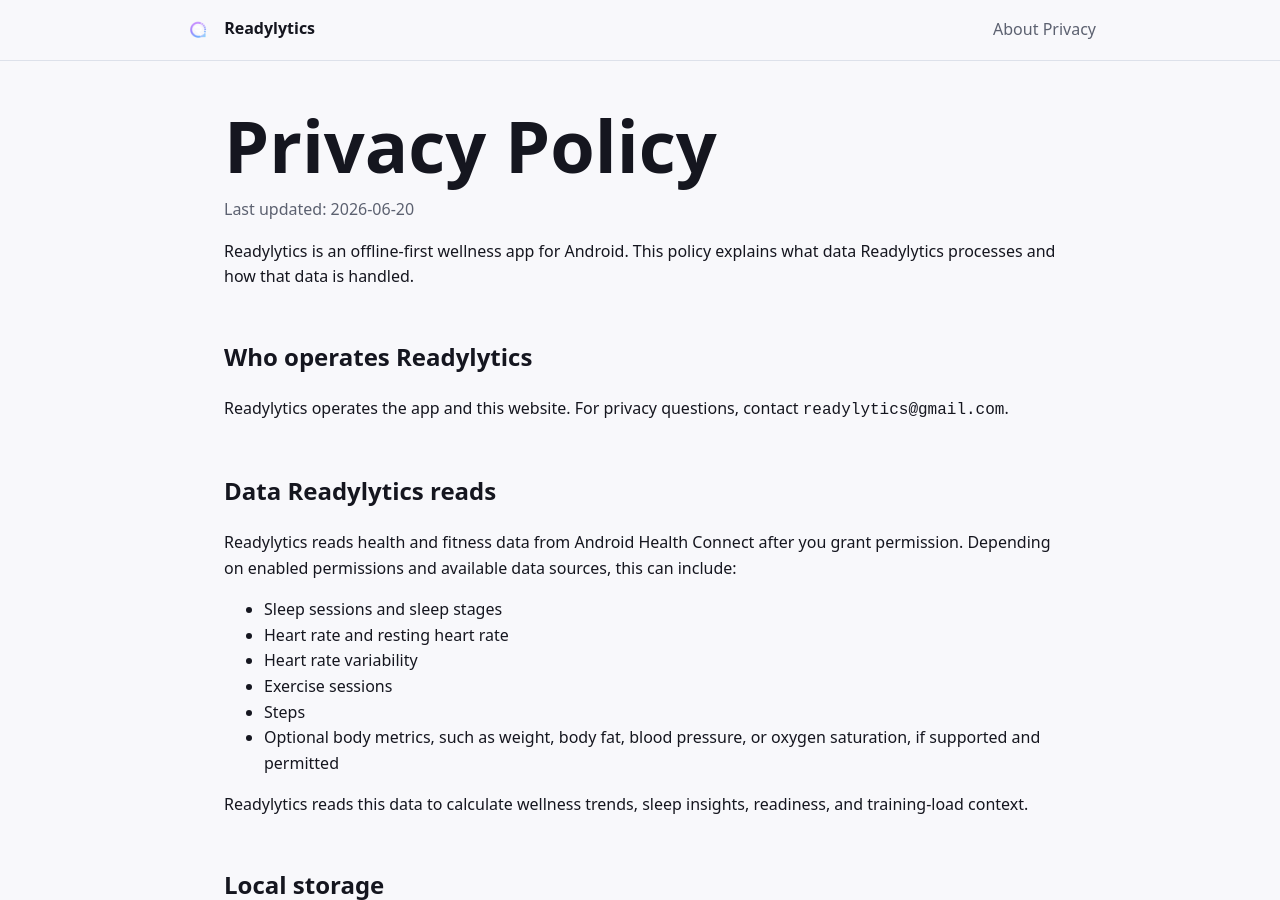
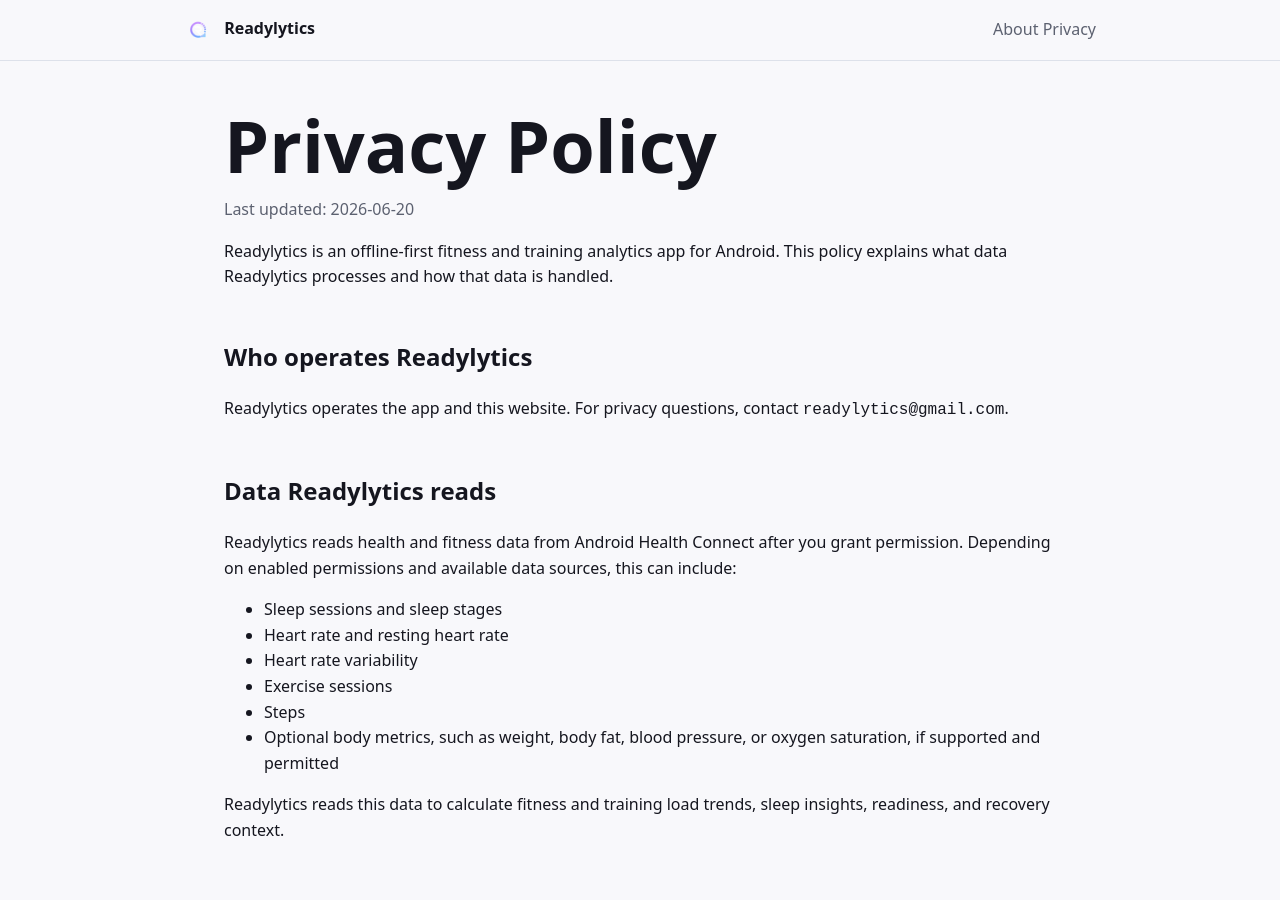
Before and after one commit to readylytics/Readylytics, a Jekyll site: the page built from docs/privacy.md, in a window 1280 px wide and 900 px high. Built offline with Jekyll 4.4.1, drawn with Linux system fonts in a browser that asks for light colours; some of the changed text lies outside the part shown.

Commit message:
Reframe messaging from 'wellness app' to 'fitness and training analytics'
- Change primary app description from wellness-focused to fitness/training-readiness focused
- Replace 'wellness app, not medical device' with 'fitness and training analytics app, not medical or health guidance'
- Update terminology: wellness indicators → readiness/training indicators
- Replace 'wellness-oriented' → 'fitness-focused' or 'fitness and training-readiness'
- Update files: README.md, docs/privacy.md, docs/about.md, docs/insights.md, ABOUT.md, internal-docs/INSIGHT_DETAILS.md

Changes reflect that the app is for fitness and training readiness analytics, not health/medical guidance.

Co-Authored-By: Claude Haiku 4.5 <noreply@anthropic.com>
Claude-Session: https://claude.ai/code/session_01KKwK4ngbafxqFKuTnZpiAr

```diff
--- a/docs/privacy.md
+++ b/docs/privacy.md
@@ -8,7 +8,7 @@ permalink: /privacy/
 
 <p class="policy-meta">Last updated: 2026-06-20</p>
 
-Readylytics is an offline-first wellness app for Android. This policy explains
+Readylytics is an offline-first fitness and training analytics app for Android. This policy explains
 what data Readylytics processes and how that data is handled.
 
 ## Who operates Readylytics
@@ -30,8 +30,8 @@ this can include:
 - Optional body metrics, such as weight, body fat, blood pressure, or oxygen
   saturation, if supported and permitted
 
-Readylytics reads this data to calculate wellness trends, sleep insights,
-readiness, and training-load context.
+Readylytics reads this data to calculate fitness and training load trends, sleep insights,
+readiness, and recovery context.
 
 ## Local storage
 
@@ -88,7 +88,7 @@ children. Readylytics does not knowingly collect data from children.
 
 ## Medical disclaimer
 
-Readylytics is a wellness app, not a medical device. It does not diagnose,
+Readylytics is a fitness and training analytics app, not medical or health guidance. It does not diagnose,
 treat, prevent, or cure any disease or medical condition. Wearable metrics can
 be incomplete or inaccurate, and any health concern should be discussed with a
 qualified clinician.
```
Also changed, not shown: ABOUT.md (+3 -3 lines), docs/about.md (+3 -3 lines), docs/insights.md (+1 -1 lines), internal-docs/INSIGHT_DETAILS.md (+1 -1 lines), README.md.
